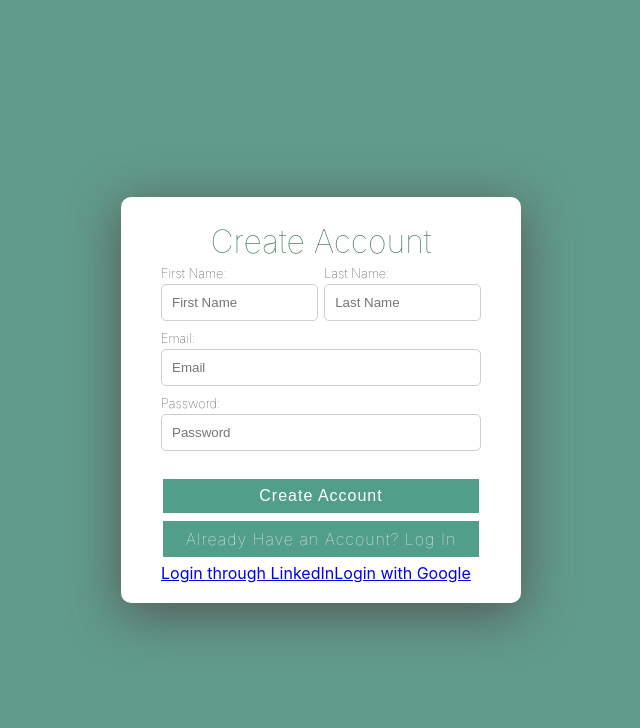
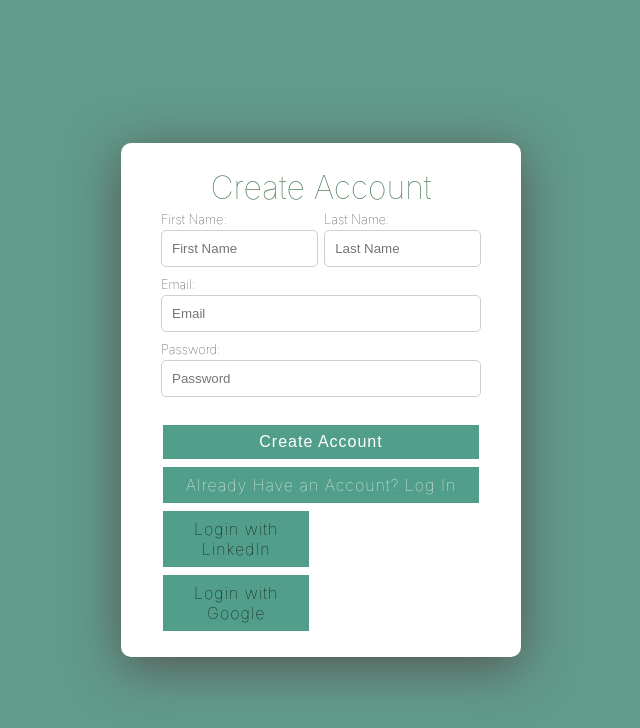
Before and after one commit to robsookim/encontro, a React (Create React App) app in the folder client/: page /login in a window 1280 px wide. Shown: the top 728 px of the page, without its empty margins (319-959 px from the left). Built offline with nearby package versions, Linux system fonts and the light colour scheme.

Commit message:
added more to login

```diff
--- a/client/src/App.css
+++ b/client/src/App.css
@@ -246,6 +246,51 @@ input.placeholder {
 
 /* ++++++++++++++++++++++++++++++++++++++++++++++++++++++++++++ */
 
+.externalLogin {
+  width: 100%;
+  /* background-color: #519e8a; */
+  display: flex;
+  flex-direction: column;
+}
+
+.linkedInLogin {
+  background-color: #519e8a;
+  color: #fff;
+  border: 2px solid #fff;
+  width: 47%;
+  padding: 8px 0px;
+  font-size: 1em;
+  font-weight: lighter;
+  letter-spacing: 1px;
+  margin-bottom: 0.25em;
+  /* margin-right: 1%;  */
+  align-items: center;
+  text-align: center;
+}
+
+.googleLogin {
+  background-color: #519e8a;
+  color: #fff;
+  border: 2px solid #fff;
+  width: 47%;
+  padding: 8px 0px;
+  font-size: 1em;
+  font-weight: lighter;
+  letter-spacing: 1px;
+  margin-bottom: 0.25em;
+  /* margin-left: 1%;  */
+  align-items: center;
+  text-align: center;
+}
+
+.externalLogin a:link{
+  color: #000000;
+  text-decoration: none;
+}
+.externalLogin a:visited{
+  color: #fff;
+  text-decoration: none;
+}
 
 
 
--- a/client/src/pages/login.js
+++ b/client/src/pages/login.js
@@ -4,12 +4,40 @@ import '../App.css';
 // import { Input, TextArea, FormBtn } from "./../components/Form";
 // import API from "./../utils/API.js";
 
+const emailReject = RegExp (
+  /^[a-zA-Z0-9.!#$%&’*+/=?^_`{|}~-]+@[a-zA-Z0-9-]+(?:\.[a-zA-Z0-9-]+)*$/
+);
+
+const formValid = formErrors => {
+  let valid = true;
+
+  Object.values(formErrors).forEach(val => {
+    val.length > 0 && (valid = false);
+  });
+  return valid;
+}
+
 class Login extends Component {
+
   state = {
 
   };
+
   constructor(props) {
     super(props);
+
+    this.state = {
+      firstName: null,
+      lastName: null,
+      email: null,
+      password: null,
+      formErrors: {
+        firstName: "",
+        lastName: "",
+        email: "",
+        password: ""
+      }
+    }
 
     this.handleInputChange = this.handleInputChange.bind(this);
     this.handleFormSubmit = this.handleFormSubmit.bind(this);
@@ -21,14 +49,67 @@ class Login extends Component {
     this.setState({
       [fieldName]: value
     });
-    }
+  };
 
   handleFormSubmit(event) {
     event.preventDefault();
+  };
+
+
+
+  handleSubmit = e => {
+    e.preventDefault();
+
+    if(formValid(this.state)) {
+      console.log(`
+      --SUBMITTING--
+      First Name: ${this.state.firstName}
+      Last Name: ${this.state.lastName}
+      Email: ${this.state.email}
+      Password: ${this.state.password}
+      `);
+    } else {
+      console.error('FORM INVALID - DISPLAY ERROR MESSAGE');
     }
+  };
 
-    render() {
-      return <div className="wrapper">
+  handleChange = e => {
+    e.preventDefault();
+    const { name, value } = e.target;
+    let formErrors = { ...this.state.formErrors };
+
+    switch (name) {
+      case "firstName":
+        formErrors.firstName =
+          value.length < 3 ? "minimum 3 characters required" : "";
+        break;
+
+      case "lastName":
+        formErrors.lastName =
+          value.length < 2 ? "minimum 2 characters required" : "";
+        break;
+
+        case "email":
+        formErrors.email = emailReject.test(value)
+          ? ""
+          : "invalid email address";
+        break;
+
+      case "password":
+        formErrors.password =
+          value.length < 7 ? "minimum 7 characters required" : "";
+        break;
+
+      default:
+        break;
+    }
+    this.setState({ formErrors, [name] : value }, () => console.log(this.state));
+  };
+
+  render () {
+    const { formErrors } = this.state;
+    return (
+      <div className="wrapper">
         <div className="form-wrapper">
           <h1>Create Account</h1>
           <form onSubmit={this.handleSubmit} noValidate>
@@ -36,75 +117,84 @@ class Login extends Component {
             <div className="firstName">
               <label htmlFor="firstName">First Name: </label>
               <input
+                className={formErrors.firstName.length > 0 ? "error" : null}
+                placeholder="First Name"
                 type="text"
-                className=" "
-                placeholder="First Name"
                 name="firstName"
                 noValidate
                 onChange={this.handleChange}
               />
+              {formErrors.firstName.length > 0 && (
+                <span className="error message">{formErrors.firstName}</span>
+              )}
             </div>
 
             <div className="lastName">
               <label htmlFor="lastName">Last Name: </label>
               <input
+                className={formErrors.lastName.length > 0 ? "error" : null}
+                placeholder="Last Name"
                 type="text"
-                className=" "
-                placeholder="Last Name"
                 name="lastName"
                 noValidate
                 onChange={this.handleChange}
               />
+              {formErrors.lastName.length > 0 && (
+                <span className="error message">{formErrors.lastName}</span>
+              )}
             </div>
 
             <div className="email">
               <label htmlFor="email">Email: </label>
               <input
+                className={formErrors.email.length > 0 ? "error" : null}
+                placeholder="Email"
                 type="email"
-                className=" "
-                placeholder="Email"
                 name="email"
                 noValidate
                 onChange={this.handleChange}
               />
+              {formErrors.email.length > 0 && (
+                <span className="error message">{formErrors.email}</span>
+              )}
             </div>
 
             <div className="password">
               <label htmlFor="password">Password: </label>
               <input
+                className={formErrors.password.length > 0 ? "error" : null}
+                placeholder="Password"
                 type="password"
-                className=" "
-                placeholder="Password"
                 name="password"
                 noValidate
                 onChange={this.handleChange}
               />
+              {formErrors.password.length > 0 && (
+                <span className="error message">{formErrors.password}</span>
+              )}
             </div>
 
             <div className="createAccount">
               <button type="submit">Create Account</button>
-
+              {/* <button type="login">Already Have an Account? Log In</button> */}
               <small>Already Have an Account? Log In</small>
             </div>
 
-
-
-
             <div className="externalLogin">
-
-              <a href="http://localhost:3001/auth/linkedin">Login through LinkedIn</a>
+              <div className="linkedInLogin">
+                <a href="http://localhost:3001/auth/linkedin">Login with LinkedIn </a>
+              </div>
+              <div className="googleLogin">
                 <a href="http://localhost:3001/auth/google">Login with Google</a>
-
               </div>
-
-
-
-
+            </div>
 
           </form>
         </div>
       </div>
-    }
-  }
+    );
+  };
+
+};
 
 export default Login;
```
Also changed, not shown: client/src/components/Login/login.js (deleted, +0 -70 lines). Lines whose indentation alone changed are shown as unchanged.
